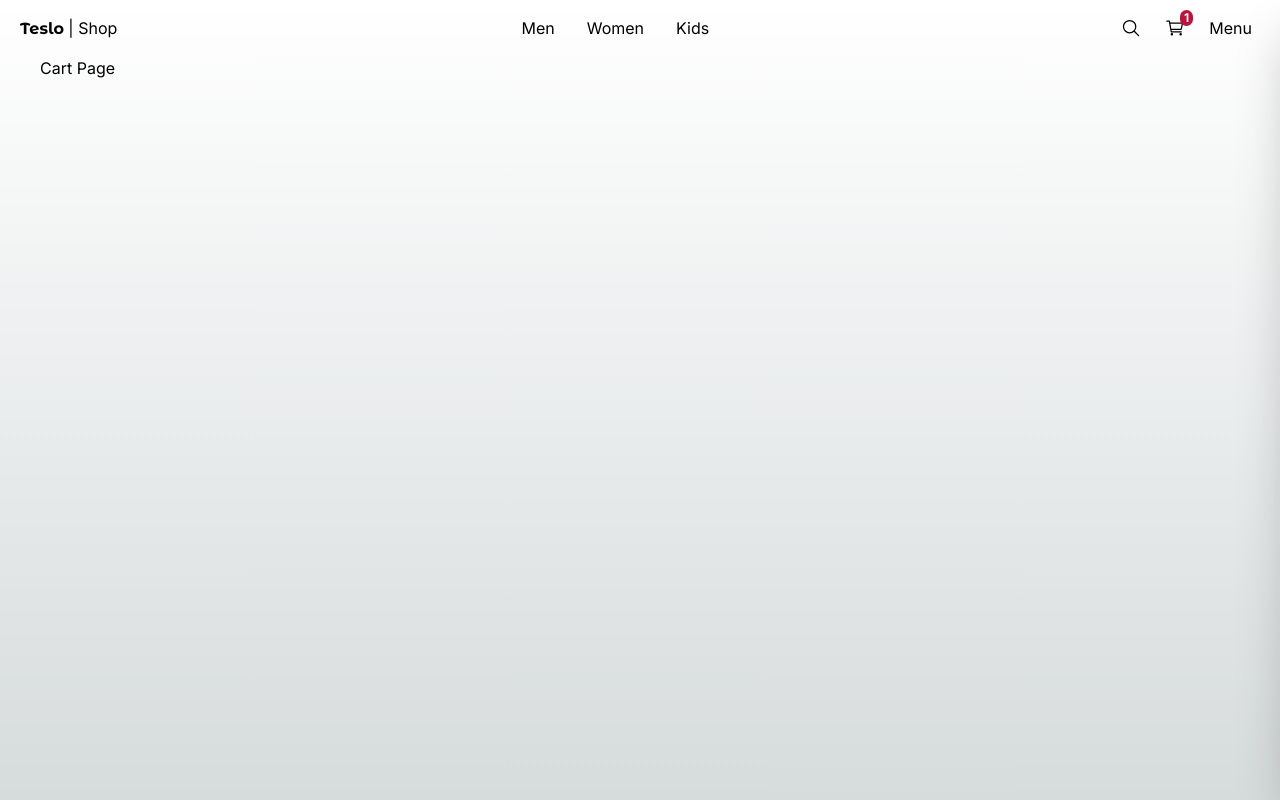
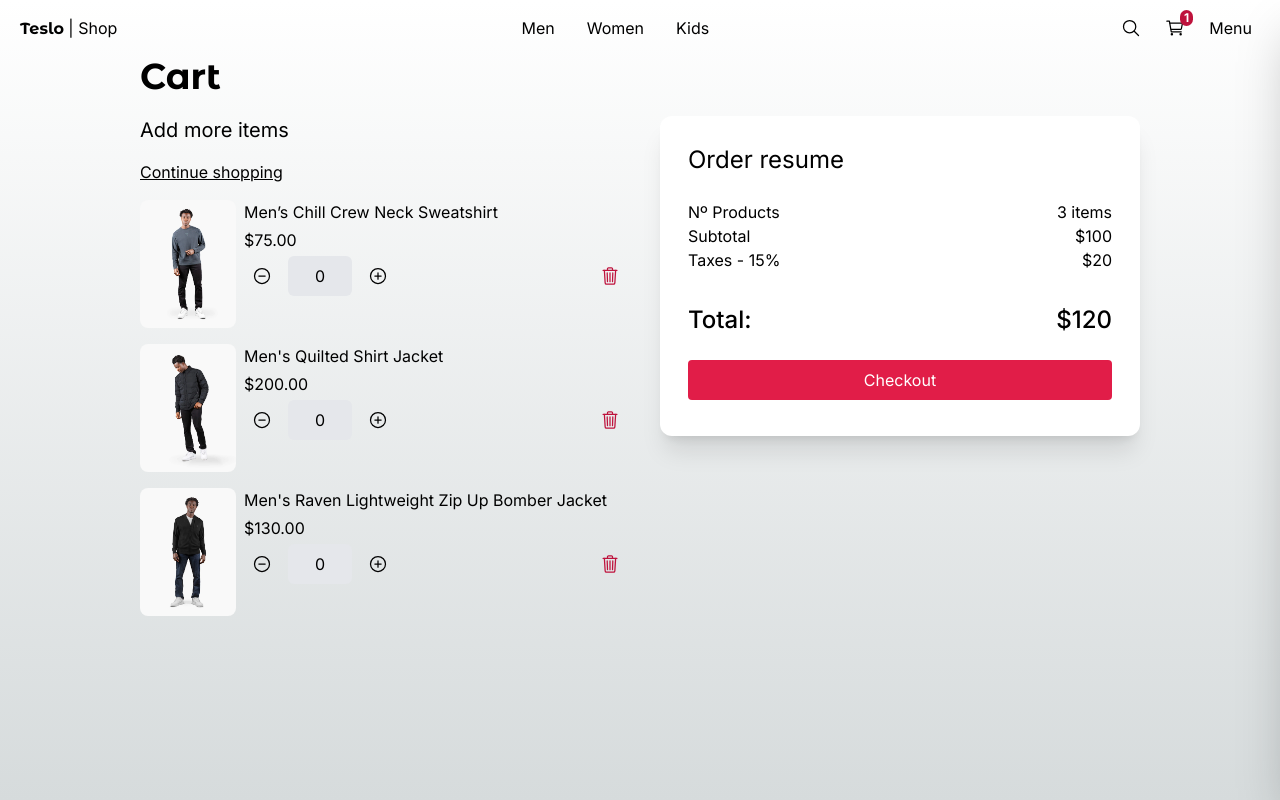
Before and after one commit to jesus-molano/teslo-shop, a Next.js app: page /cart in a window 1280 px wide. Built offline with nearby package versions, Linux system fonts and the light colour scheme.

Commit message:
Created the design for cart page

```diff
--- a/src/app/(shop)/cart/page.tsx
+++ b/src/app/(shop)/cart/page.tsx
@@ -1,7 +1,78 @@
+import { QuantitySelector, Title } from "@/components";
+import { initialData } from "@/seed/seed";
+import Image from "next/image";
+import Link from "next/link";
+import {
+  IoRemoveOutline,
+  IoTrashBinOutline,
+  IoTrashOutline,
+} from "react-icons/io5";
+
+const productsInCart = [
+  initialData.products[0],
+  initialData.products[1],
+  initialData.products[2],
+];
+
 export default function CartPage() {
   return (
-    <div>
-      <h1>Cart Page</h1>
+    <div className="flex justify-center items-center px-10 sm:px-0">
+      <div className="flex flex-col w-full max-w-[1000px] gap-5 ">
+        <Title title="Cart" />
+        <div className="grid grid-cols-1 sm:grid-cols-2 gap-10">
+          <div className="flex flex-col gap-4  ">
+            <span className="text-xl">Add more items</span>
+            <Link href="/" className="underline">
+              Continue shopping
+            </Link>
+
+            {productsInCart.map((product) => (
+              <div key={product.slug} className="flex gap-2 w-full">
+                <Image
+                  src={`/products/${product.images[0]}`}
+                  width={100}
+                  height={100}
+                  alt={product.title}
+                  className="rounded-lg object-top object-cover w-24 h-32"
+                />
+                <div className="flex flex-col gap-1 flex-1">
+                  <p>{product.title}</p>
+                  <p>${product.price.toFixed(2)}</p>
+                  <div className="flex items-center  justify-between gap-2 w-full">
+                    <div className="flex-1">
+                      <QuantitySelector quantity={0} />
+                    </div>
+                    <button>
+                      <IoTrashOutline className="text-rose-700" size={20} />
+                    </button>
+                  </div>
+                </div>
+              </div>
+            ))}
+          </div>
+          <div className="flex flex-col bg-white rounded-xl shadow-xl p-7 gap-6 max-h-[320px]">
+            <h2 className="text-2xl ">Order resume</h2>
+            <div className="grid grid-cols-2">
+              <span>Nº Products </span>
+              <span className="text-right">3 items</span>
+              <span>Subtotal</span>
+              <span className="text-right">$100</span>
+              <span>Taxes - 15%</span>
+              <span className="text-right">$20</span>
+              <span className="text-2xl mt-8 font-medium">Total:</span>
+              <span className="text-2xl text-right mt-8 font-medium">$120</span>
+            </div>
+            <div>
+              <Link
+                className="flex btn-primary justify-center w-full "
+                href="/checkout/address"
+              >
+                Checkout
+              </Link>
+            </div>
+          </div>
+        </div>
+      </div>
     </div>
   );
 }
```
